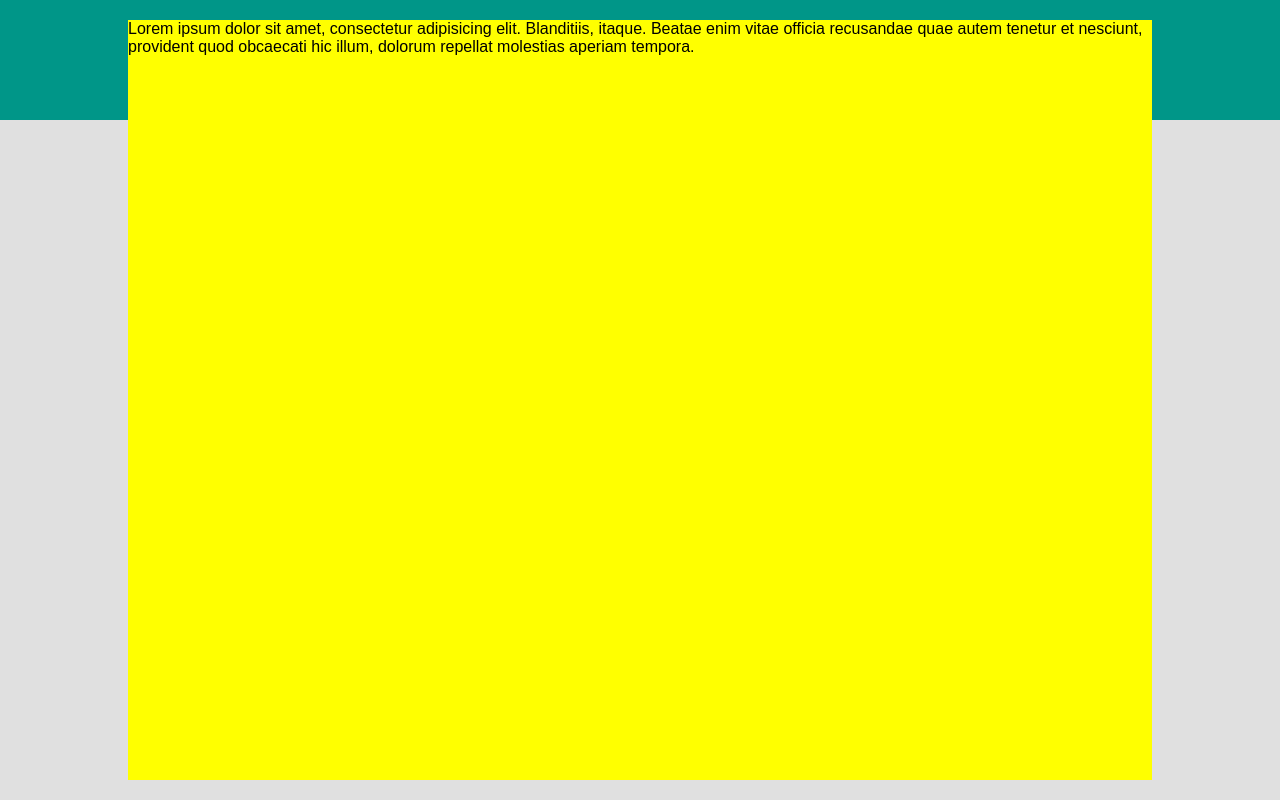
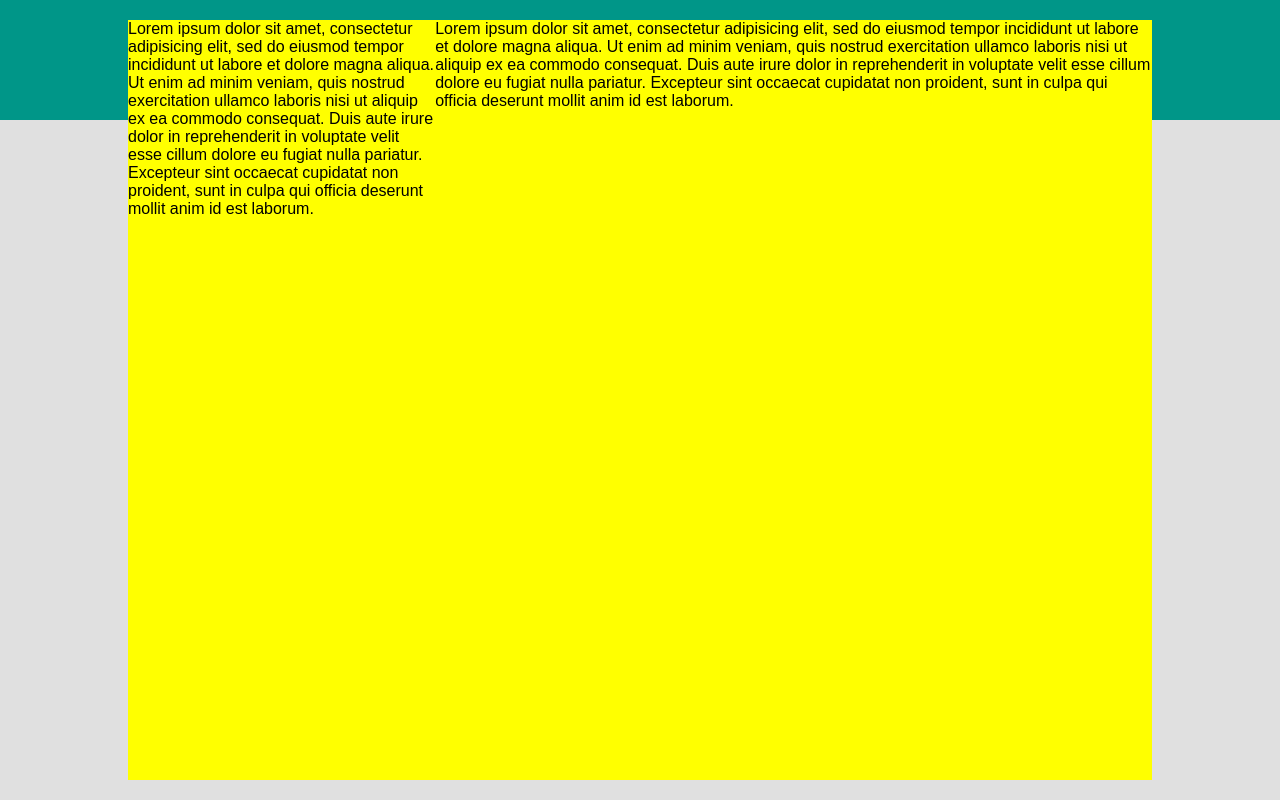
Before and after one commit to ailequal/js-html-css-boolzap, a plain HTML site: page index.html in a window 1280 px wide. Drawn offline with nearby package versions, Linux system fonts and the light colour scheme.

Commit message:
Added ui_left and ui_right

```diff
--- a/css/style.css
+++ b/css/style.css
@@ -10,6 +10,16 @@ body {
   min-height: 320px;
   font-family: sans-serif;
   font-size: 16px;
+}
+
+.clearfix::after {
+  content: '';
+  display: table;
+  clear: both;
+}
+
+.left {
+  float: left;
 }
 
 /* main */
@@ -37,9 +47,22 @@ body {
   z-index: 1;
   max-width: 1200px;
   width: 80%;
-  height: calc(100vh - 40px);
+  height: 100%;
   margin: auto;
   background-color: yellow;
+}
+
+.ui_left,
+.ui_right {
+  height: 100%;
+}
+
+.ui_left {
+  width: 30%;
+}
+
+.ui_right {
+  width: 70%;
 }
 
 /* notes */
--- a/index.html
+++ b/index.html
@@ -14,8 +14,13 @@
   </header>
   <main>
     <div class="background_bollzap">
-      <div class="bollzap">
-        Lorem ipsum dolor sit amet, consectetur adipisicing elit. Blanditiis, itaque. Beatae enim vitae officia recusandae quae autem tenetur et nesciunt, provident quod obcaecati hic illum, dolorum repellat molestias aperiam tempora.
+      <div class="bollzap clearfix">
+        <div class="ui_left left">
+          Lorem ipsum dolor sit amet, consectetur adipisicing elit, sed do eiusmod tempor incididunt ut labore et dolore magna aliqua. Ut enim ad minim veniam, quis nostrud exercitation ullamco laboris nisi ut aliquip ex ea commodo consequat. Duis aute irure dolor in reprehenderit in voluptate velit esse cillum dolore eu fugiat nulla pariatur. Excepteur sint occaecat cupidatat non proident, sunt in culpa qui officia deserunt mollit anim id est laborum.
+        </div>
+        <div class="ui_right left">
+          Lorem ipsum dolor sit amet, consectetur adipisicing elit, sed do eiusmod tempor incididunt ut labore et dolore magna aliqua. Ut enim ad minim veniam, quis nostrud exercitation ullamco laboris nisi ut aliquip ex ea commodo consequat. Duis aute irure dolor in reprehenderit in voluptate velit esse cillum dolore eu fugiat nulla pariatur. Excepteur sint occaecat cupidatat non proident, sunt in culpa qui officia deserunt mollit anim id est laborum.
+        </div>
       </div>
     </div>
   </main>
```
